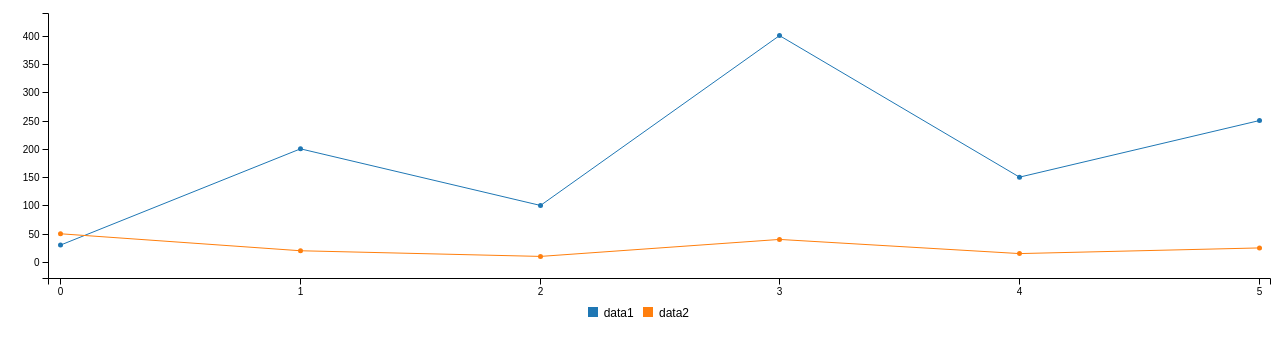
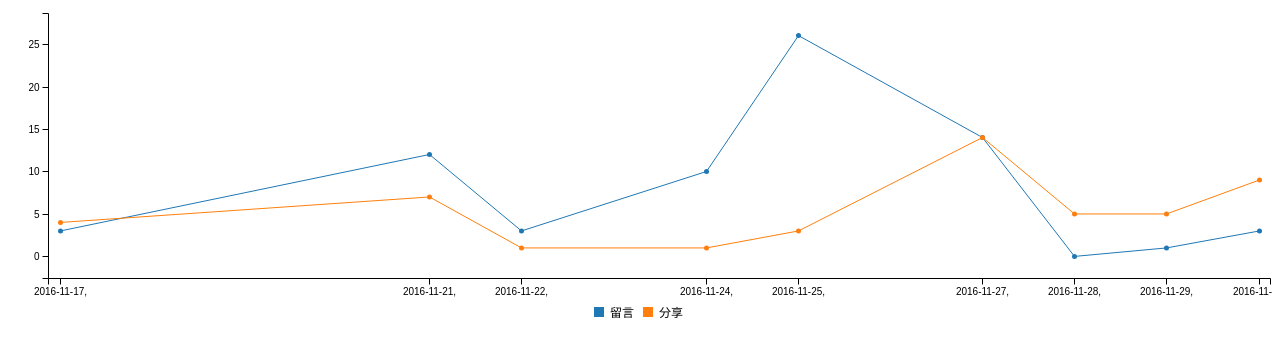
Before and after one commit to steward379/c3jsplay, a website: page index.html in a window 1280 px wide. Drawn offline with nearby package versions, Linux system fonts and the light colour scheme.

Commit message:
timeseries.js
data deriving from my fanspage

```diff
--- a/index.html
+++ b/index.html
@@ -9,21 +9,60 @@
     <script src="c3.min.js"></script>
     <link href="c3.css" rel="stylesheet" type="text/css">
     <title> c3.js </title>
+    <style>
+    #chart .c3-line-data2 {
+        stroke-width: 5px;
+    }
+    </style>
 </head>
 
 <body>
     <div id="chart">
     </div>
-        <script type="text/javascript">
-    var whatever = c3.generate({
-        bindto: '#chart',
+    <script type="text/javascript">
+    // var whatever = c3.generate({
+    //     bindto: '#chart',
+    //     data: {
+    //         columns: [
+    //             ['data1', 30, 200, 100, 400, 150, 250],
+    //             ['data2', 50, 20, 10, 40, 15, 25],
+    //         ]
+    //     }
+    // });
+
+    // # timeseries.js
+
+    var chart = c3.generate({
         data: {
+            x: 'x',
+            //        xFormat: '%Y%m%d', // 'xFormat' can be used as custom format of 'x'
             columns: [
-                ['data1', 30, 200, 100, 400, 150, 250],
-                ['data2', 50, 20, 10, 40, 15, 25],
+                ['x', '2016-11-17', '2016-11-21', '2016-11-22', '2016-11-24', '2016-11-25', '2016-11-27', '2016-11-28', '2016-11-29', '2016-11-30'],
+                //            ['x', '20130101', '20130102', '20130103', '20130104', '20130105', '20130106'],
+                // ['心情', 133, 82, 62, 33, 156, 143, 30, 33, 52 ],
+                ['留言', 3, 12, 3, 10, 26, 14, 0, 1, 3],
+                ['分享', 4, 7, 1, 1, 3, 14, 5, 5, 9]
             ]
+        },
+        axis: {
+            x: {
+                type: 'timeseries',
+                tick: {
+                    format: '%Y-%m-%d,'
+                }
+            }
         }
     });
+
+    setTimeout(function () {
+    chart.load({
+        columns: [
+            ['心情', 133, 82, 62, 33, 156, 143, 30, 33, 52 ],
+            // ['分享', 4, 7, 1, 1, 3, 14, 5, 5, 9]
+        ]
+    });
+}, 12000);
+
     </script>
 </body>
 
```
